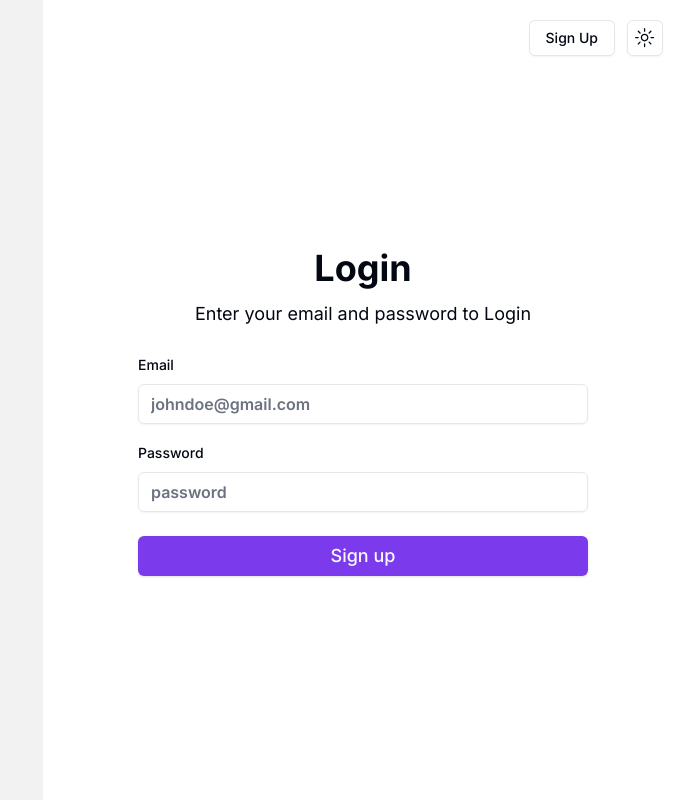
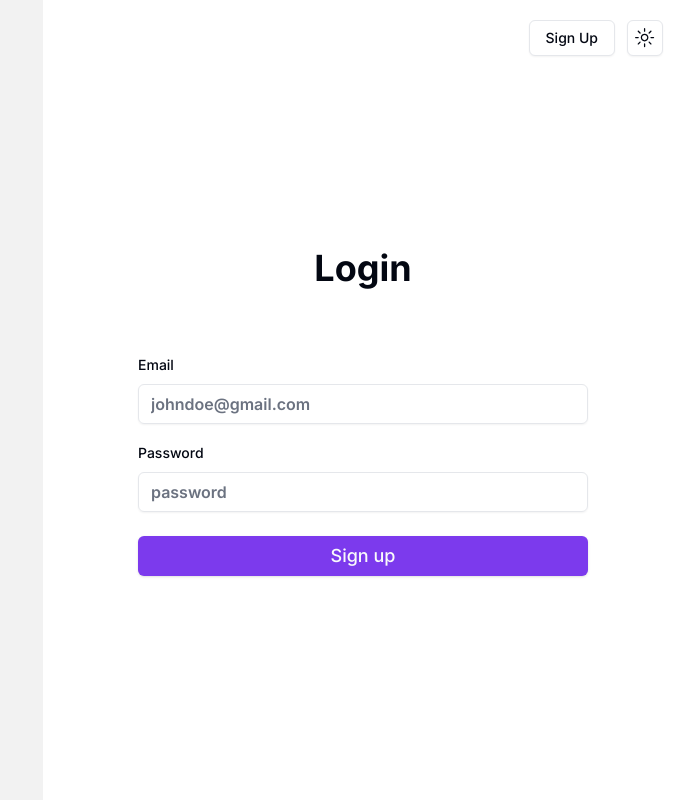
Before and after one commit to heyyakash/zenmd, a Next.js app in the folder frontend/: page /login in a window 1280 px wide. Shown: the whole page, without its empty margins (597-1280 px from the left). Built offline with nearby package versions, Linux system fonts and the light colour scheme.

Commit message:
chagned font opacity in auth page

```diff
--- a/frontend/components/auth/Login.tsx
+++ b/frontend/components/auth/Login.tsx
@@ -41,7 +41,7 @@ const Login = () => {
             <form onSubmit={form.handleSubmit(onSubmit)} className=" w-[90%] md:w-[450px]">
                 <div className="my-6">
                     <h3 className=" text-4xl font-bold text-center">Login</h3>
-                    <p className="text-lg  text-center mt-3">Enter your email and password to Login</p>
+                    <p className="text-lg text-white/50 text-center mt-3">Enter your email and password to Login</p>
                 </div>
                 <FormField
                     control={form.control}
--- a/frontend/components/auth/SignUp.tsx
+++ b/frontend/components/auth/SignUp.tsx
@@ -43,7 +43,7 @@ const SignUp = () => {
             <form onSubmit={form.handleSubmit(onSubmit)} className="w-[90%] md:w-[450px] ">
                 <div className="my-6">
                     <h3 className=" text-4xl font-bold text-center">Create an account</h3>
-                    <p className="text-lg  text-center mt-3">Enter your email and password to sign up</p>
+                    <p className="text-lg text-white/50 text-center mt-3">Enter your email and password to sign up</p>
                 </div>
 
                 <FormField
```
